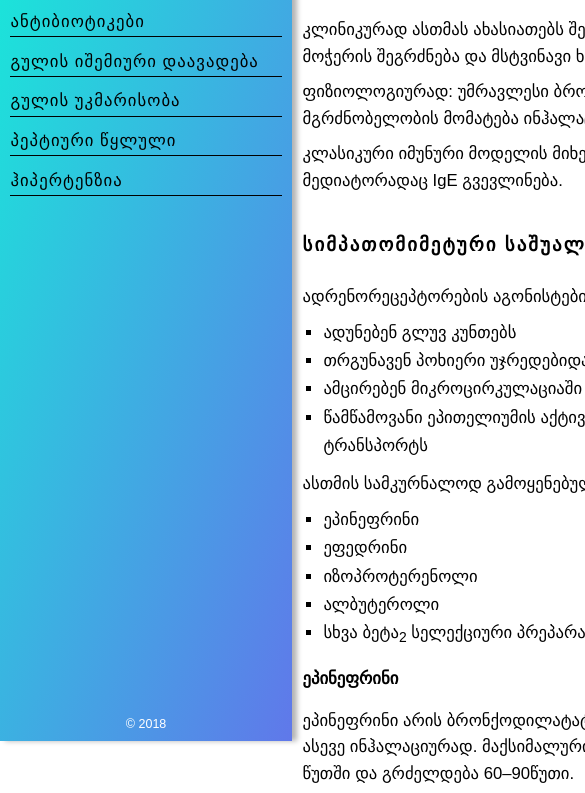
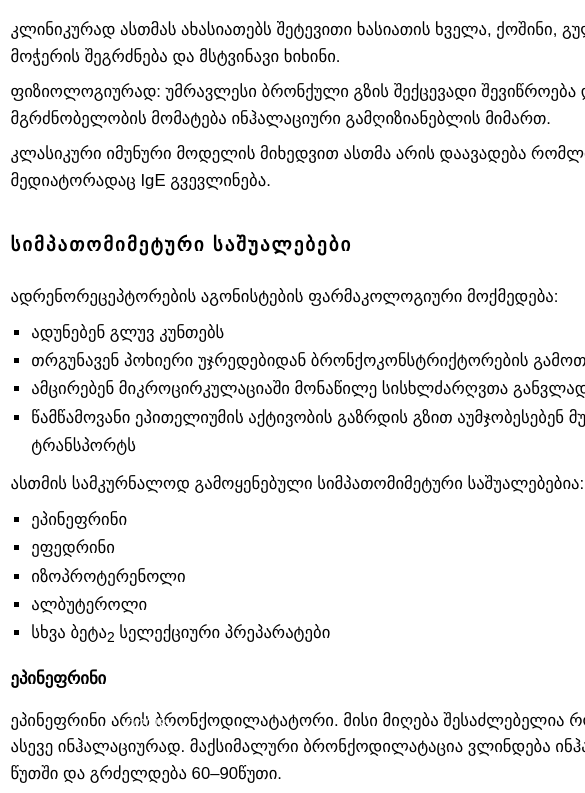
Before and after one commit to khimsh/medschool, a website: page asthma.html in a window 390 px wide. Shown: the part 103-896 px from the top of the page, 585 px wide, since content can reach past the window. Drawn offline with Linux system fonts and the light colour scheme; a web font is replaced by a local one.

Commit message:
temporary fix for nav on mobile

```diff
--- a/src/sass/components/_nav.sass
+++ b/src/sass/components/_nav.sass
@@ -1,5 +1,4 @@
 .main-nav
-    min-height: 100vh
     padding: .5rem 1rem
     font-family: $font-ALK
 
--- a/src/sass/layout/_grid.sass
+++ b/src/sass/layout/_grid.sass
@@ -5,9 +5,16 @@ body
 .main
     grid-column: 2 / 3
 
+    @media only screen and (max-width: 1049px)
+        grid-column: 1 / 3
+
 .header
     width: 28rem
     height: 100vh
     position: fixed
     top: 0
     left: 0
+
+    @media only screen and (max-width: 1049px)
+        width: 0
+        overflow: hidden
```
Also changed, not shown: dist/css/main.css.
